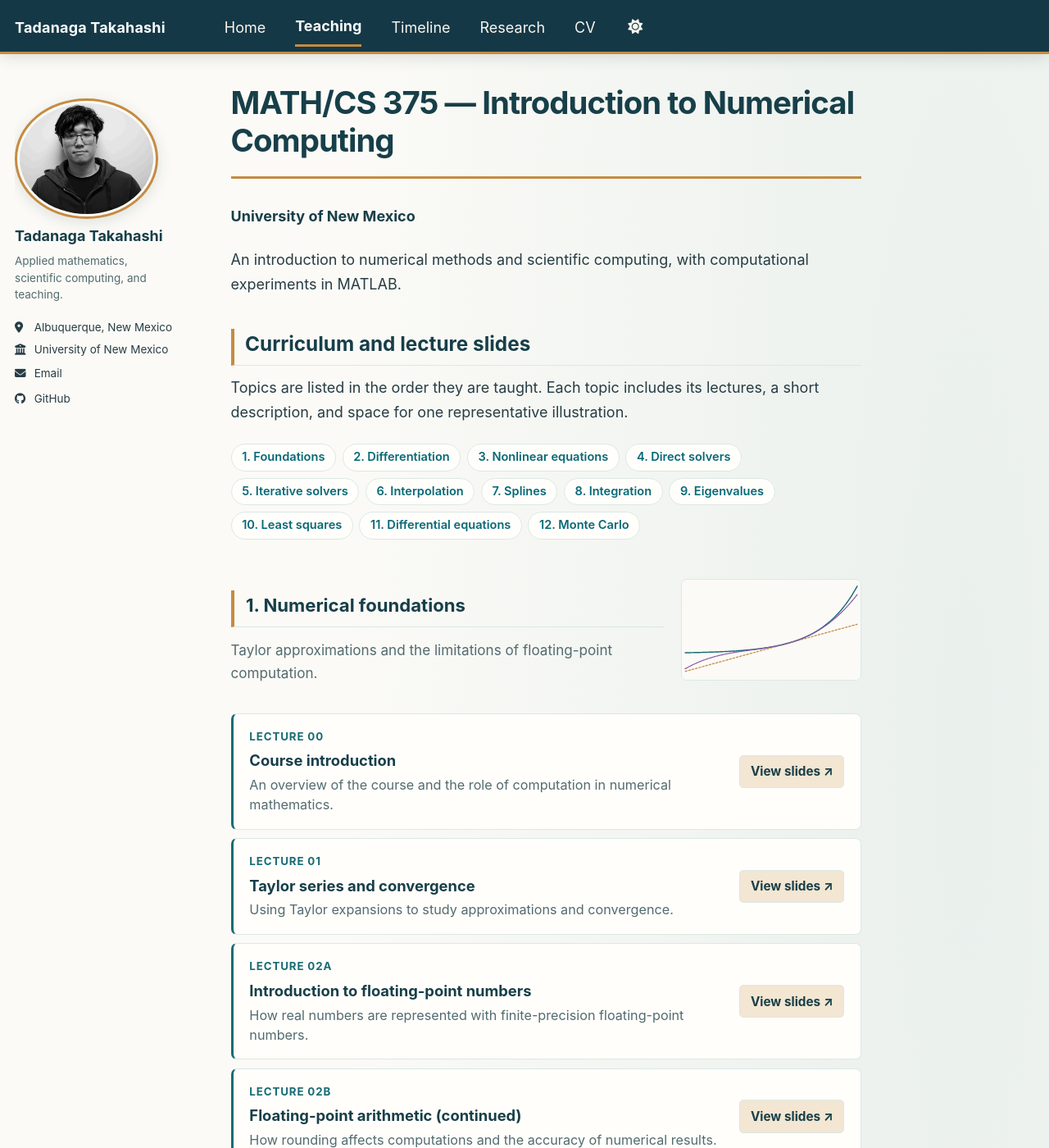
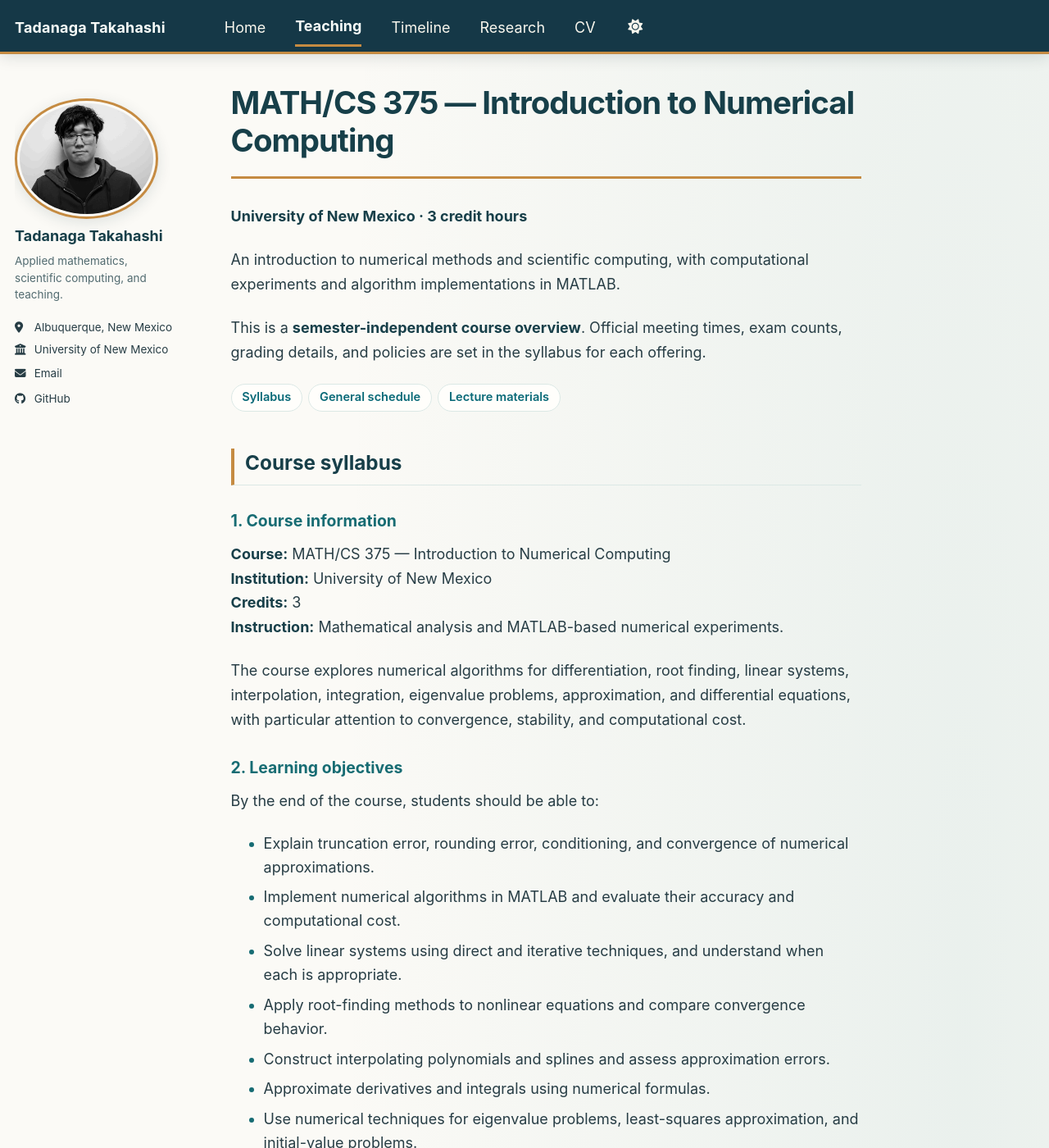
Before and after one commit to tadanaga/webpage, a Jekyll site: the page built from _pages/math-375.md, in a window 1280 px wide and 1400 px high. Shown: the whole window at 82% size. Built offline with Jekyll 4.4.1, drawn with Linux system fonts in a browser that asks for light colours; a style sheet for code colours, icons or effects is not loaded; some of the changed text lies outside the part shown.

Commit message:
Add evergreen syllabus and reusable lecture-material cards to math-375.md

```diff
--- a/_pages/math-375.md
+++ b/_pages/math-375.md
@@ -5,57 +5,76 @@
 author_profile: true
 ---
 
-**University of New Mexico**
+**University of New Mexico · 3 credit hours**
 
-An introduction to numerical methods and scientific computing, with computational experiments in MATLAB.
+An introduction to numerical methods and scientific computing, with computational experiments and algorithm implementations in MATLAB.
 
-## Curriculum and lecture slides
+This is a **semester-independent course overview**. Official meeting times, exam counts, grading details, and policies are set in the syllabus for each offering.
 
-Topics are listed in the order they are taught. Each topic includes its lectures, a short description, and space for one representative illustration.
-
-<nav class="course-unit-nav" aria-label="Jump to a course topic">
-  {% for unit in site.data.math375.units %}
-  <a href="#topic-{{ unit.number }}">{{ unit.number }}. {{ unit.short_title | escape }}</a>
-  {% endfor %}
+<nav class="course-unit-nav" aria-label="On this page">
+  <a href="#syllabus">Syllabus</a>
+  <a href="#course-schedule">General schedule</a>
+  <a href="#lecture-materials">Lecture materials</a>
 </nav>
 
-{% for unit in site.data.math375.units %}
-<section class="course-topic" id="topic-{{ unit.number }}" aria-labelledby="topic-{{ unit.number }}-title">
-  <div class="course-topic__header">
-    <div class="course-topic__intro">
-      <h3 class="course-topic__title" id="topic-{{ unit.number }}-title">{{ unit.number }}. {{ unit.title | escape }}</h3>
-      <p class="course-topic__summary">{{ unit.summary | escape }}</p>
-    </div>
+<h2 id="syllabus">Course syllabus</h2>
 
-    <figure class="course-topic__figure">
-      {% if unit.image %}
-      <img src="{{ unit.image | relative_url }}" alt="{{ unit.image_alt | default: unit.title | escape }}" loading="lazy">
-      {% else %}
-      <div class="course-topic__placeholder" role="note" aria-label="Illustration space reserved for {{ unit.title | escape }}">
-        <span>Topic illustration</span>
-        <small>To be added</small>
-      </div>
-      {% endif %}
-    </figure>
-  </div>
+### 1. Course information
 
-  <div class="lecture-list">
-    {% for lecture in unit.lectures %}
-    <article class="lecture-row">
-      <div class="lecture-row__content">
-        <div class="lecture-row__number">Lecture {{ lecture.number | escape }}</div>
-        <h4 class="lecture-row__title">{{ lecture.title | escape }}</h4>
-        {% if lecture.description %}
-        <p class="lecture-row__description">{{ lecture.description | escape }}</p>
-        {% endif %}
-      </div>
-      <div class="lecture-row__actions">
-        <a href="{{ lecture.pdf | relative_url }}" aria-label="View PDF slides for Lecture {{ lecture.number | escape }}: {{ lecture.title | escape }}">View slides <span aria-hidden="true">↗</span></a>
-      </div>
-    </article>
-    {% endfor %}
-  </div>
-</section>
-{% endfor %}
+**Course:** MATH/CS 375 — Introduction to Numerical Computing
+**Institution:** University of New Mexico
+**Credits:** 3
+**Instruction:** Mathematical analysis and MATLAB-based numerical experiments.
+
+The course explores numerical algorithms for differentiation, root finding, linear systems, interpolation, integration, eigenvalue problems, approximation, and differential equations, with particular attention to convergence, stability, and computational cost.
+
+### 2. Learning objectives
+
+By the end of the course, students should be able to:
+
+- Explain truncation error, rounding error, conditioning, and convergence of numerical approximations.
+- Implement numerical algorithms in MATLAB and evaluate their accuracy and computational cost.
+- Solve linear systems using direct and iterative techniques, and understand when each is appropriate.
+- Apply root-finding methods to nonlinear equations and compare convergence behavior.
+- Construct interpolating polynomials and splines and assess approximation errors.
+- Approximate derivatives and integrals using numerical formulas.
+- Use numerical techniques for eigenvalue problems, least-squares approximation, and initial-value problems.
+
+### 3. Course materials and prerequisites
+
+**Prerequisites:** MATH 2531 (Calculus III) and CS 261 (Mathematical Foundations of Computer Science), as listed in the Spring 2026 course syllabus. Background in programming and differential equations is helpful.
+
+**Textbook:** Ward Cheney and David Kincaid, *Numerical Mathematics and Computing*, 7th edition (6th edition also suitable for the referenced offering).
+
+**Software:** MATLAB is used for algorithm implementation, experiments, and written computational assignments.
+
+**Course resources:** Slide PDFs, assignments, announcements, and grades are provided through UNM Canvas.
+
+### 4. Assessment and grading
+
+The following **illustrates the grading breakdown used in Spring 2026**. The number and weight of midterm exams may vary between semesters.
+
+| Assessment | Weight |
+|:--|--:|
+| Homework | 30% |
+| Midterm exam 1 | 20% |
+| Midterm exam 2 | 20% |
+| Cumulative final exam | 30% |
+
+**Homework:** Assignments combine mathematical derivations, numerical calculations, and MATLAB programming. Written reports, including appropriately labeled figures and code, are normally submitted as PDFs through Canvas.
+
+**Exams:** Written exams assess numerical methods, mathematical reasoning, and the interpretation of numerical results. The final exam is cumulative; semester-specific exam rules are provided separately.
+
+<h3 id="course-schedule">5. General course schedule</h3>
+
+This schedule describes the order of major topics; exact pacing and assessment dates depend on the semester.
+
+{% include course-general-schedule.html units=site.data.math375.units %}
+
+<h2 id="lecture-materials">Lecture materials</h2>
+
+The lectures below are organized sequentially by topic. Each entry includes a short description and a PDF of the slides, with one illustration space per topic group.
+
+{% include course-lecture-materials.html units=site.data.math375.units %}
 
 [Back to Teaching]({{ '/teaching/' | relative_url }})
```
